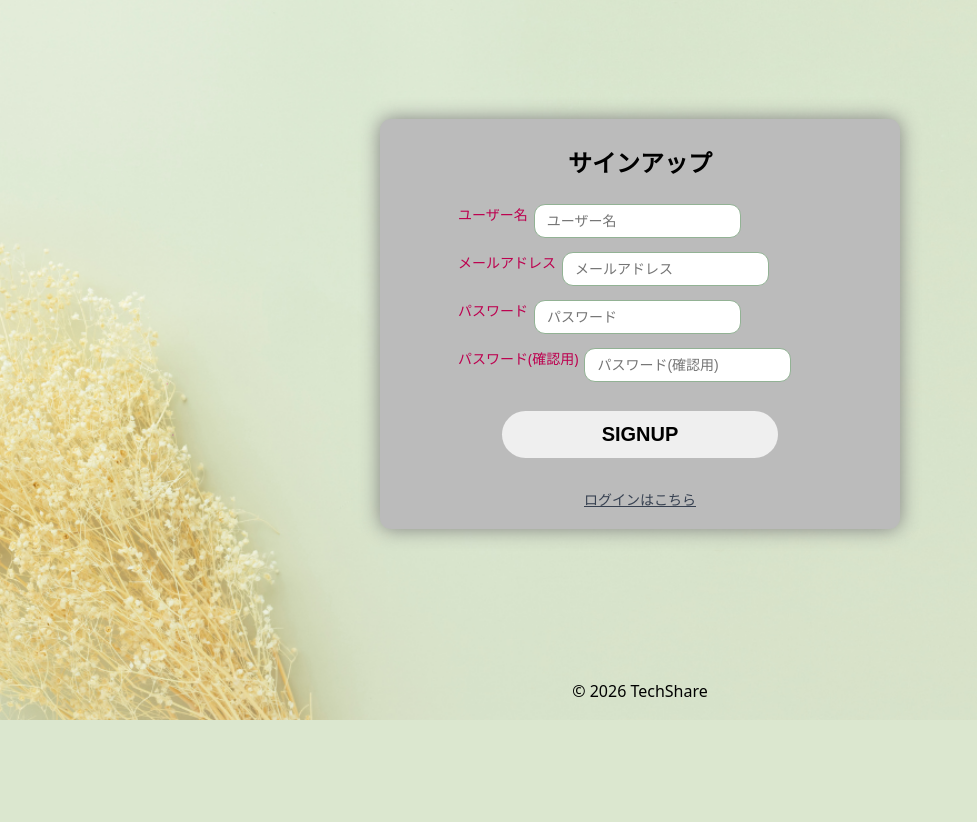
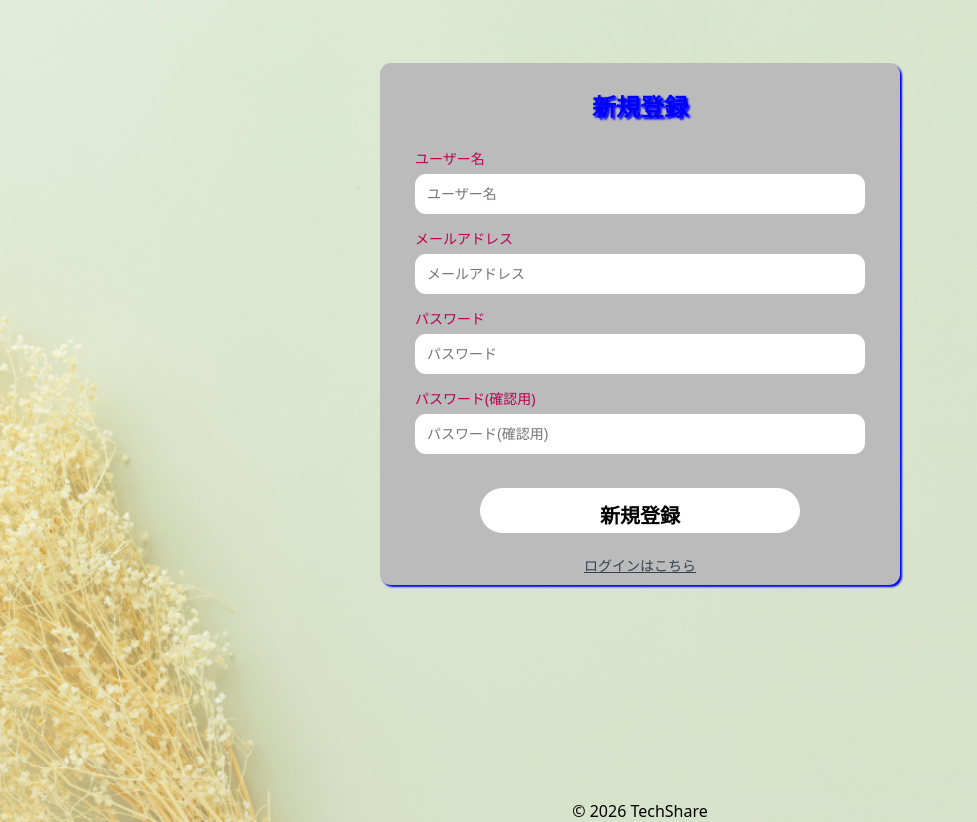
Before and after one commit to gorimax/hackathon_sns_f_team, a Flask app: page /signup in a window 1280 px wide. Shown: the part 80-902 px from the top of the page, without its empty margins (0-977 px from the left). Before the commit the page ends 800 px from the top, so only its background shows below. Run offline with Flask 2, Linux system fonts and the light colour scheme.

Commit message:
Revert "Roku"

```diff
--- a/SNSApp/app.py
+++ b/SNSApp/app.py
@@ -16,12 +16,6 @@ def login():
 def signup():
     return render_template("auth/signup.html")
 
-
-@app.route("/timeline", methods=["GET"])
-def timeline():
-    return render_template("auth/timeline.html")
-
-
 @app.route("/profile",methods=["GET"])
 def profile():
     return render_template("auth/profile.html")
--- a/SNSApp/static/css/auth.css
+++ b/SNSApp/static/css/auth.css
@@ -1,5 +1,10 @@
 :root {
     --shadow-soft: 0 16px 40px rgba(15, 23, 42, 0.12);
+}
+
+
+main {
+    min-height: 100vh
 }
 
 /* カードの位置調整 */
@@ -23,53 +28,33 @@
     background-color: rgb(187, 187, 187);
     border-radius: 11px;
     /* 影をつける */
-    box-shadow: 0 0 20px gray;
+    box-shadow: 2px 2px 2px blue;
 }
 
 /* カード内のログイン、新規登録のデザイン調整 */
 .auth-title {
     text-align: center;
     font-size: 1.5rem;
-    font-weight: 700;
-    color: black;
+    color: blue;
     padding-top: 25px;
     margin-bottom: 25px;
     margin-top: 0;
     /* 文字に影 */
-    /* text-shadow: 2px 2px 2px blue; */
+    text-shadow: 2px 2px 2px blue;
 }
-
-/* ===== auth form ===== */
 
 .auth-form {
     display: flex;
+    justify-content: center;
     flex-direction: column;
     gap: 14px;
-    width: 70%;
-    margin: 0 auto;
 }
 
 .auth-form>div {
     display: flex;
-    /* flex-direction: column; */
-    gap: 6px;
-
-}
-
-
-/* 入力欄のデザイン調整 */
-.auth-form input[type="text"],
-.auth-form input[type="password"] {
-    padding: 8px 12px;
-    border: 1px solid #92B294;
-    border-radius: 11px;
-    font-size: 14px;
-}
-
-.auth-button-container {
-    display: flex;
     flex-direction: column;
     margin: 0 auto;
+    gap: 6px;
 }
 
 .auth-form label {
@@ -77,27 +62,41 @@
     color: #bd004f;
 }
 
-/* ボタンのデザイン調整 */
+.auth-form input[type="text"],
+.auth-form input[type="password"] {
+    height: 40px;
+    width: 450px;
+    padding: 8px 12px;
+    border: none;
+    border-radius: 11px;
+    font-size: 14px;
+}
+
+.auth-button-container {
+    display: flex;
+    justify-content: center;
+    margin-top: 24px;
+}
+
 .auth-button {
-    padding: 12px 100px;
+    width: 320px;
+    height: 45px;
+    padding: 12px 24px;
+    margin-top: 20px;
     color: black;
     font-weight: bold;
     font-size: 20px;
-    font-weight: 600;
+    background-color: white;
     border-radius: 30px;
     border: none;
     cursor: pointer;
-    margin-top: 15px;
-}
-
-.auth-button:hover {
-    background-color: #626873;
 }
 
 .auth-link {
+    display: block;
     text-align: center;
-    margin-top: 25px;
-    margin-bottom: 20px;
+    margin-top: 16px;
+    margin-bottom: 10px;
     font-size: 14px;
     color: #374151;
 }
--- a/SNSApp/static/css/base.css
+++ b/SNSApp/static/css/base.css
@@ -10,7 +10,6 @@ body {
     margin: 0 !important;
     /* font-familyの中身変更する */
     font-family: system-ui, -apple-system, BlinkMacSystemFont, 'Segoe UI', Roboto, Oxygen, Ubuntu, Cantarell, 'Open Sans', 'Helvetica Neue', sans-serif;
-    /* この設定でコンテンツが長ければ伸びるようになる */
     min-height: 100vh;
     /* color: var(--text-color); */
 }
@@ -36,16 +35,16 @@ header {
     justify-content: center;
     align-items: flex-start;
 }
-/*
+
 .layout {
     display: flex;
-    justify-content: flex-start;
     min-height: 100vh;
-} */
+}
 
-/* あまりの画面いっぱいにしたい広がる */
-main {
+.content {
     flex: 1;
+    display: flex;
+    justify-content: center;
 }
 
 footer {
--- a/SNSApp/templates/auth/signup.html
+++ b/SNSApp/templates/auth/signup.html
@@ -14,7 +14,7 @@
     <div class="card-container">
         <div class="auth-wrapper">
             <div class="card">
-                <h2 class="auth-title">サインアップ</h2>
+                <h2 class="auth-title">新規登録</h2>
                 <form class="auth-form" method="post">
                     <input type="hidden" name="">
                     <div>
@@ -37,8 +37,8 @@
                         <input type="password" placeholder="パスワード(確認用)" name="password">
                     </div>
 
-                    <div class="auth-button-container">
-                        <button class="auth-button" type="submit">SIGNUP</button>
+                    <div>
+                        <button class="auth-button" type="submit">新規登録</button>
 
                         <a class="auth-link" href="{{url_for('login')}}">ログインはこちら</a>
                 </form>
--- a/SNSApp/templates/post/base.html
+++ b/SNSApp/templates/post/base.html
@@ -11,12 +11,14 @@
 
 <body>
     {%include 'common/header.html'%}
-    {% if request.path != "/login" and request.path != "/signup" %}
-    {%include 'common/menu.html'%}
-    {% endif %}
-    <main>
-        {%block content %}{% endblock %}
-    </main>
+    <div class="layout">
+        {% if request.endpoint not in ['login','signup'] %}
+        {% include 'common/hamburger.html' %}
+        {% endif %}
+        <main class="content">
+            {%block content %}{% endblock %}
+        </main>
+    </div>
     {%include 'common/footer.html'%}
 
 </body>
```
Also changed, not shown: SNSApp/templates/auth/login.html (+6 -6 lines), SNSApp/templates/auth/timeline.html (+0 -10 lines), SNSApp/templates/common/hamburger.html (renamed from SNSApp/templates/common/menu.html, +12 -5 lines).
